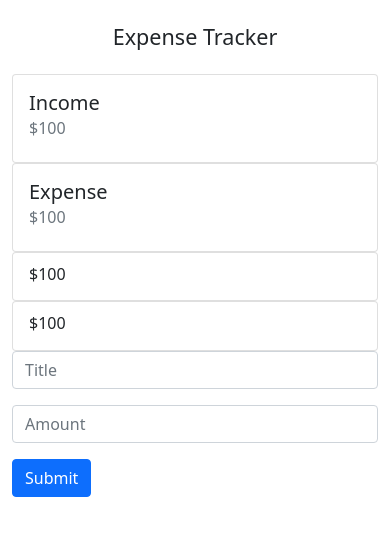
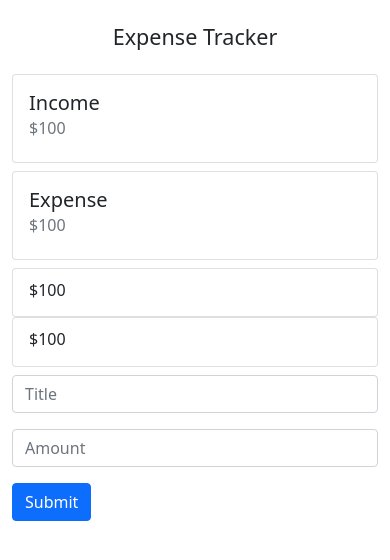
Before and after one commit to rajrachchh14/react-expensetracker, a React (Create React App) app: page / in a window 390 px wide. Shown: the top 560 px of the page. Built offline with nearby package versions, Linux system fonts and the light colour scheme.

Commit message:
1 file modified

```diff
--- a/src/App.js
+++ b/src/App.js
@@ -5,7 +5,7 @@ export default function App() {
     <>
       <div className="container mt-4">
         <h4 className="text-center mb-4">Expense Tracker </h4>
-        <div className="row">
+        <div className="row ">
           {/* <div className="col-4">
             <h4 className="text-center mb-4">My Bal $200.00 </h4>
           </div> */}
@@ -15,7 +15,7 @@ export default function App() {
           <div class="col-4">
             <h4 className="text-center">Add </h4>
           </div> */}
-          <div class="col-12 col-md-6 col-lg-2">
+          <div class="col-12 col-md-6 col-lg-2 pb-2">
             <div className="card">
               <div className="card-body">
                 <h5 className="card-title">Income</h5>
@@ -23,7 +23,7 @@ export default function App() {
               </div>
             </div>
           </div>
-          <div class="col-12 col-md-6 col-lg-2">
+          <div class="col-12 col-md-6 col-lg-2 pb-2">
             <div className="card">
               <div className="card-body">
                 <h5 className="card-title">Expense</h5>
@@ -31,7 +31,7 @@ export default function App() {
               </div>
             </div>
           </div>
-          <div class="col-12 col-md-12 col-lg-4">
+          <div class="col-12 col-md-12 col-lg-4 pb-2">
             <div className="card bd-callout-danger">
               <div className="card-body ">
                 <h6 className="card-subtitle ">$100</h6>
@@ -44,7 +44,7 @@ export default function App() {
               </div>
             </div>
           </div>
-          <div class="col-12 col-md-12 col-lg-4">
+          <div class="col-12 col-md-12 col-lg-4 pb-2">
             <form>
               <div class="mb-3">
                 <input type="text" class="form-control" placeholder="Title" />
```
